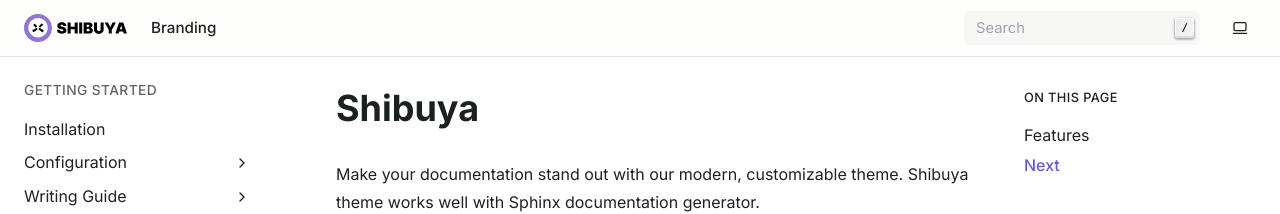
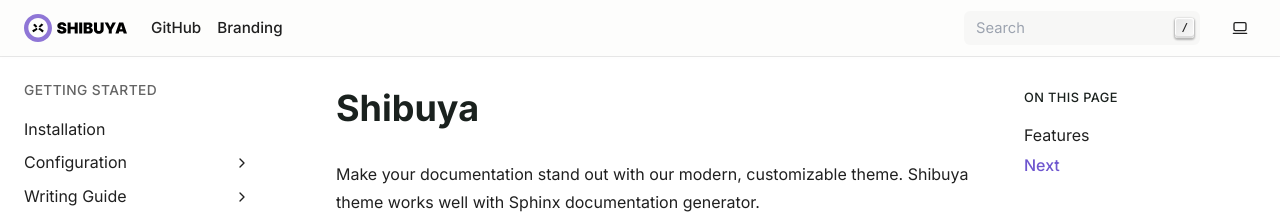
Before and after one commit to lepture/shibuya, a Sphinx documentation site: the page built from docs/index.rst, in a window 1280 px wide. Shown: the top 214 px of the page. Built offline with Sphinx 7.4.7, drawn with Linux system fonts in a browser that asks for light colours.

Commit message:
chore: add github link in nav links

```diff
--- a/docs/conf.py
+++ b/docs/conf.py
@@ -53,8 +53,12 @@
 
     "nav_links": [
         {
+            "title": "GitHub",
+            "url": "https://github.com/lepture/shibuya"
+        },
+        {
             "title": "Branding",
-            "url": "/branding"
+            "url": "/branding/"
         },
     ]
 }
```
